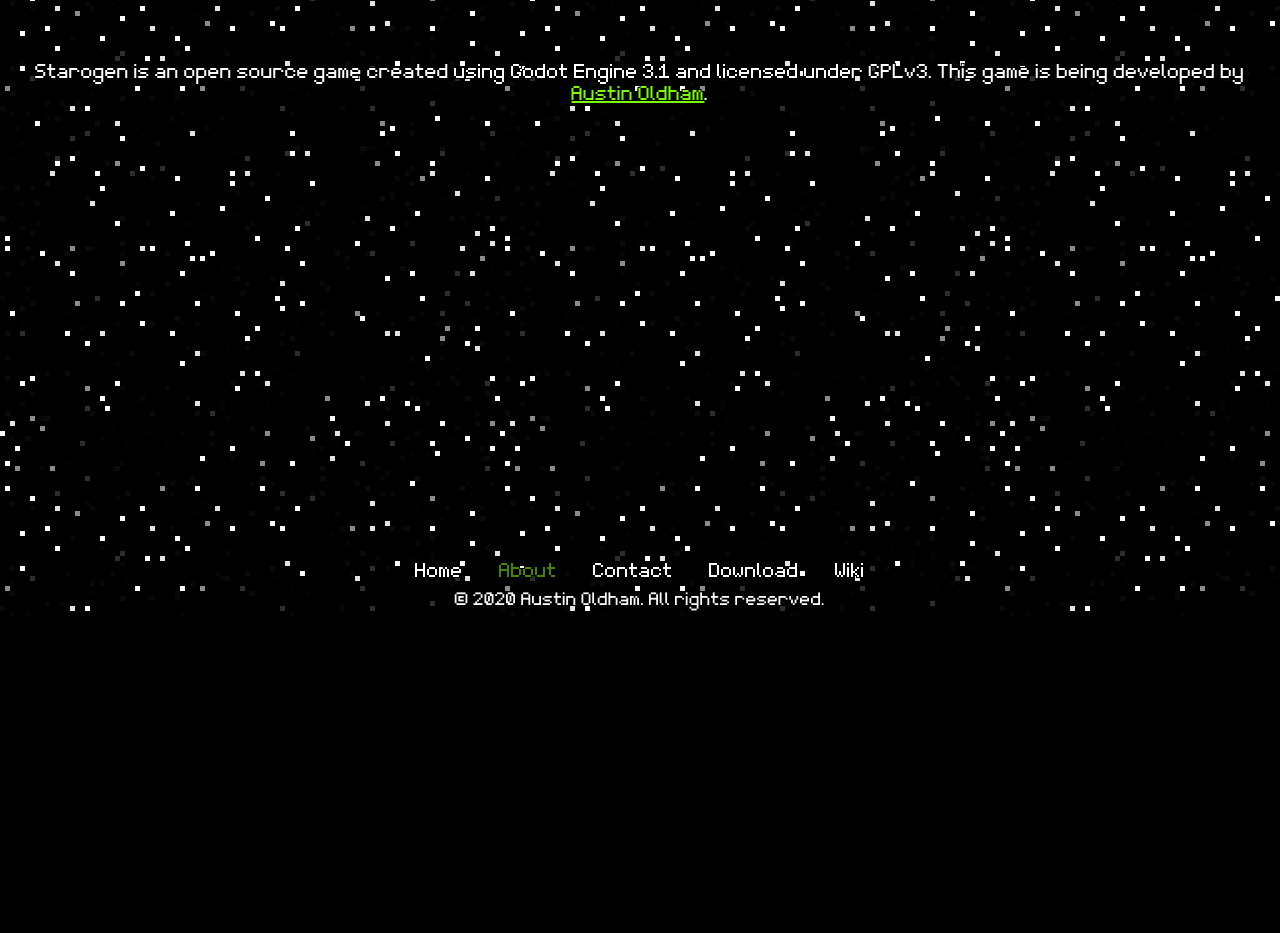
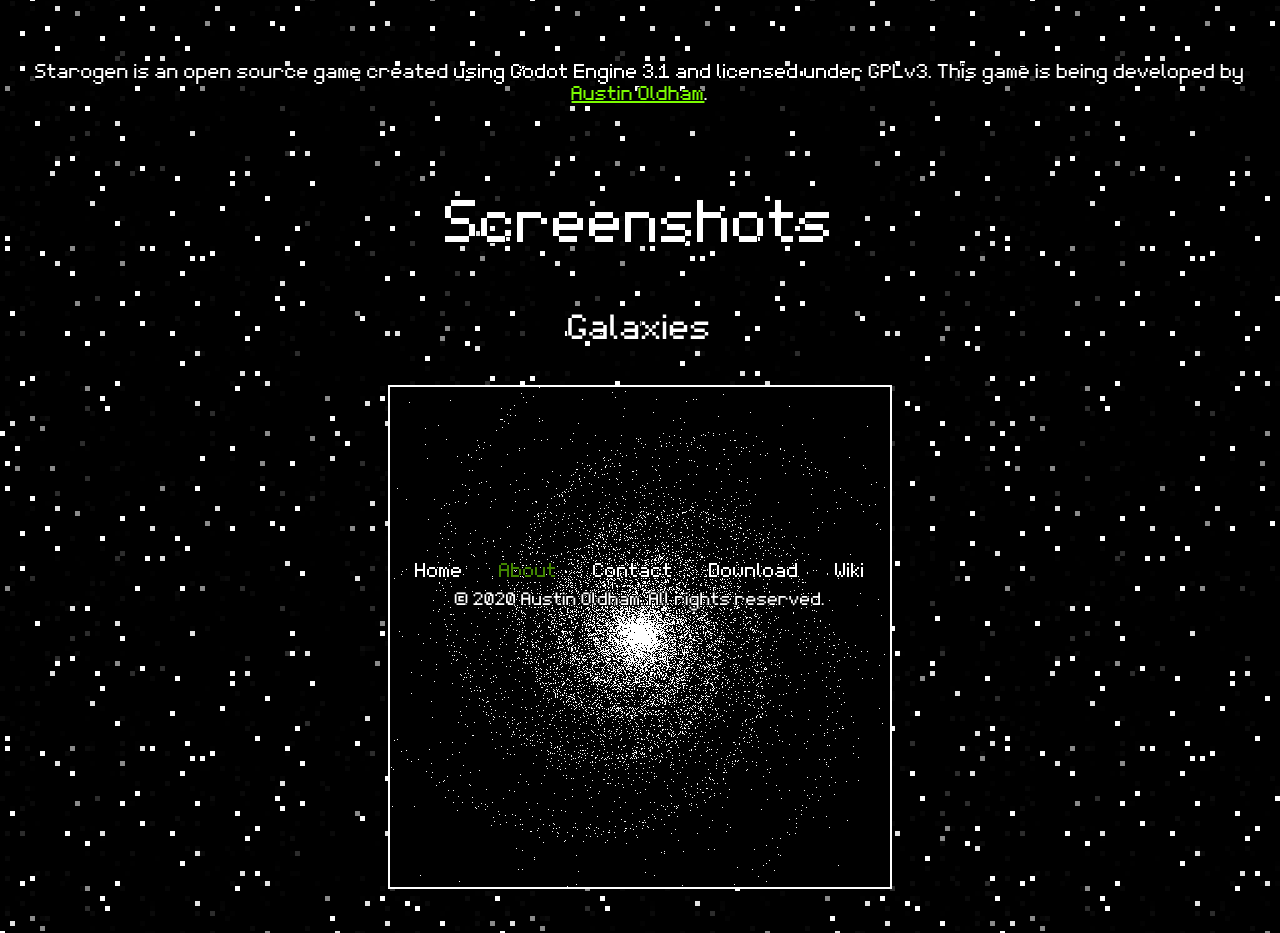
Before and after one commit to AustinOldham/starogen.com, a Flask app: page /about in a window 1280 px wide. Shown: the part 184-1117 px from the top of the page. Before the commit the page ends 795 px from the top, so only its background shows below. Run offline with Flask 2, Linux system fonts and the light colour scheme.

Commit message:
Fixed about.html

```diff
--- a/templates/about.html
+++ b/templates/about.html
@@ -2,4 +2,9 @@
 {% block nav_about %}current{% endblock %}
 {% block content %}
 <p style ="text-align: center;">Starogen is an open source game created using Godot Engine 3.1 and licensed under GPLv3. This game is being developed by <a href="http://oldham.cc">Austin Oldham</a>.</p>
+<br>
+<h2>Screenshots</h2>
+<h3>Galaxies</h3>
+<img src="images/500pxdemo.png" alt="Demo" class="center">
+<br><br>
 {% endblock %}
```
